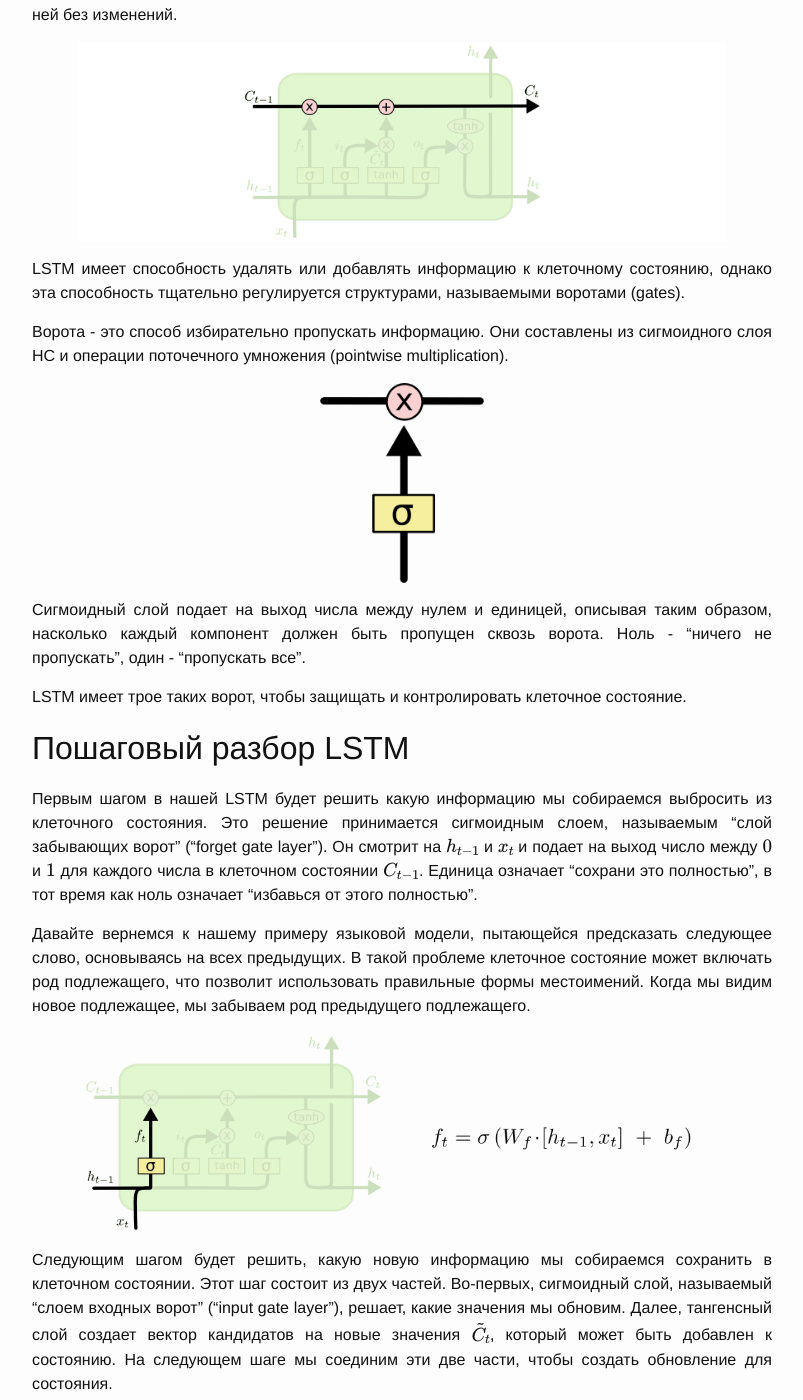
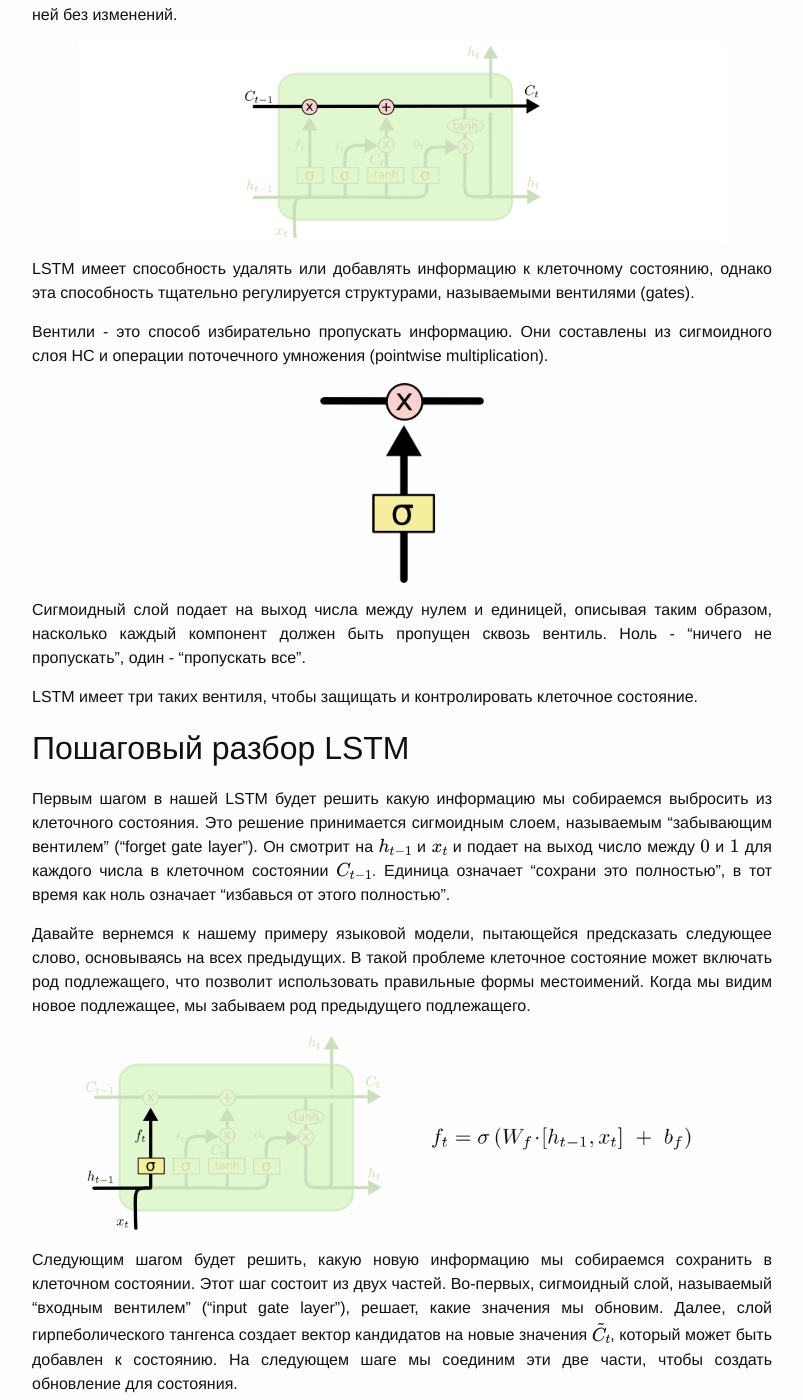
Before and after one commit to alexsosn/alexsosn.github.io, a Jekyll site: the page built from _posts/2015-11-17-LSTM.md, in a window 1280 px wide and 1400 px high, scrolled down 4307 px. Shown: the whole window, without its empty margins (238-1041 px from the left). Built offline with Jekyll 4.4.1, drawn with Linux system fonts in a browser that asks for light colours; formulas are drawn with MathJax 3; some of the changed text lies outside the part shown.

Commit message:
LSTM article translation updated.

```diff
--- a/_posts/2015-11-17-LSTM.md
+++ b/_posts/2015-11-17-LSTM.md
@@ -58,7 +58,7 @@ comments: true
 
 LSTM специально спроектированы таким образом, чтобы избежать проблемы долгосрочных зависимостей. Запоминать информацию на длительный период времени - это практически их поведение по-умолчанию, а не что-то такое, что они только пытаются сделать.
 
-Все рекуррентные нейронные сети имеют форму цепи повторяющих модулей \(repeating module\) нейронной сети. В стандартной РНС эти повторяющие модули будут иметь очень простую структуру, например, всего один тангенсный ($$\tanh$$) слой.
+Все рекуррентные нейронные сети имеют форму цепи повторяющих модулей \(repeating module\) нейронной сети. В стандартной РНС эти повторяющие модули будут иметь очень простую структуру, например, всего один слой гиперболического тангенса ($$\tanh$$).
 
 <center><p><img height="200" src="/images/lstm/LSTM3-SimpleRNN.png"></p></center>
 
@@ -84,25 +84,25 @@ LSTM тоже имеют такую цепную структуру, но пов
 
 <center><p><img height="200" src="/images/lstm/LSTM3-C-line.png"></p></center>
 
-LSTM имеет способность удалять или добавлять информацию к клеточному состоянию, однако эта способность тщательно регулируется структурами, называемыми воротами \(gates\).
+LSTM имеет способность удалять или добавлять информацию к клеточному состоянию, однако эта способность тщательно регулируется структурами, называемыми вентилями \(gates\).
 
-Ворота - это способ избирательно пропускать информацию. Они составлены из сигмоидного слоя НС и операции поточечного умножения (pointwise multiplication).
+Вентили - это способ избирательно пропускать информацию. Они составлены из сигмоидного слоя НС и операции поточечного умножения (pointwise multiplication).
 
 <center><p><img height="200" src="/images/lstm/LSTM3-gate.png"></p></center>
 
-Сигмоидный слой подает на выход числа между нулем и единицей, описывая таким образом, насколько каждый компонент должен быть пропущен сквозь ворота. Ноль - "ничего не пропускать", один - "пропускать все".
+Сигмоидный слой подает на выход числа между нулем и единицей, описывая таким образом, насколько каждый компонент должен быть пропущен сквозь вентиль. Ноль - "ничего не пропускать", один - "пропускать все".
 
-LSTM имеет трое таких ворот, чтобы защищать и контролировать клеточное состояние.
+LSTM имеет три таких вентиля, чтобы защищать и контролировать клеточное состояние.
 
 ## Пошаговый разбор LSTM
 
-Первым шагом в нашей LSTM будет решить какую информацию мы собираемся выбросить из клеточного состояния. Это решение принимается сигмоидным слоем, называемым "слой забывающих ворот" \(“forget gate layer”\). Он смотрит на $$h_{t-1}$$ и $$x_t$$ и подает на выход число между $$0$$ и $$1$$ для каждого числа в клеточном состоянии $$C_{t-1}$$. Единица означает "сохрани это полностью", в тот время как ноль означает "избавься от этого полностью".
+Первым шагом в нашей LSTM будет решить какую информацию мы собираемся выбросить из клеточного состояния. Это решение принимается сигмоидным слоем, называемым "забывающим вентилем" \(“forget gate layer”\). Он смотрит на $$h_{t-1}$$ и $$x_t$$ и подает на выход число между $$0$$ и $$1$$ для каждого числа в клеточном состоянии $$C_{t-1}$$. Единица означает "сохрани это полностью", в тот время как ноль означает "избавься от этого полностью".
 
 Давайте вернемся к нашему примеру языковой модели, пытающейся предсказать следующее слово, основываясь на всех предыдущих. В такой проблеме клеточное состояние может включать род подлежащего, что позволит использовать правильные формы местоимений. Когда мы видим новое подлежащее, мы забываем род предыдущего подлежащего.
 
 <center><p><img height="200" src="/images/lstm/LSTM3-focus-f.png"></p></center>
 
-Следующим шагом будет решить, какую новую информацию мы собираемся сохранить в клеточном состоянии. Этот шаг состоит из двух частей. Во-первых, сигмоидный слой, называемый "слоем входных ворот" \("input gate layer"\), решает, какие значения мы обновим. Далее, тангенсный слой создает вектор кандидатов на новые значения $$\tilde{C}_t$$, который может быть добавлен к состоянию. На следующем шаге мы соединим эти две части, чтобы создать обновление для состояния.
+Следующим шагом будет решить, какую новую информацию мы собираемся сохранить в клеточном состоянии. Этот шаг состоит из двух частей. Во-первых, сигмоидный слой, называемый "входным вентилем" \("input gate layer"\), решает, какие значения мы обновим. Далее, слой гирпеболического тангенса создает вектор кандидатов на новые значения $$\tilde{C}_t$$, который может быть добавлен к состоянию. На следующем шаге мы соединим эти две части, чтобы создать обновление для состояния.
 
 В примере с нашей языковой моделью мы бы хотели добавить род нового подлежащего к клеточному состоянию, чтобы заменить род старого, которое мы должны забыть.
 
@@ -115,7 +115,7 @@ LSTM имеет трое таких ворот, чтобы защищать и
 
 <center><p><img height="200" src="/images/lstm/LSTM3-focus-C.png"></p></center>
 
-Наконец, нам нужно решить, какой результат мы собираемся подать на выход. Этот результат будет основан на нашем клеточном состоянии, но будет его отфильтрованной версией. Сначала мы запускаем сигмоидный слой, который решает, какие части клеточного состояния мы собираемся отправить на выход. Затем мы пропускаем клеточное состояние сквозь тангенс ($$\tanh$$) (чтобы уместить значения в промежуток от $$-1$$ до $$1$$) и умножаем его на выход сигмоидных ворот, так что мы отправляем на выход только те части, которые мы решили.
+Наконец, нам нужно решить, какой результат мы собираемся подать на выход. Этот результат будет основан на нашем клеточном состоянии, но будет его отфильтрованной версией. Сначала мы запускаем сигмоидный слой, который решает, какие части клеточного состояния мы собираемся отправить на выход. Затем мы пропускаем клеточное состояние сквозь гиперболический тангенс ($$\tanh$$) (чтобы уместить значения в промежуток от $$-1$$ до $$1$$) и умножаем его на выход сигмоидного вентиля, так что мы отправляем на выход только те части, которые мы хотим.
 
 В примере с языковой моделью, если она только что видела подлежащее, она могла бы подать на выход информацию, относящуюся к глаголу (в случае, если следующее слово именно глагол). К примеру, она, возможно, подаст на выход число подлежащего (единственное или множественное). Таким образом, мы будем знать, какая форма глагола должна быть подставлена (если конечно дальше идет именно глагол).
 
@@ -125,21 +125,21 @@ LSTM имеет трое таких ворот, чтобы защищать и
 
 До сего момента я описывал достаточно обычную LSTM. Но не все LSTM именно такие, как описано выше. На самом деле, похоже, почти каждая публикация, включающая LSTM использует немного другую версию. Отличия невелики, однако некоторые из них стоит упомянуть.
 
-Один из популярных вариантов LSTM, предложенный [Герсом и Шмидгубером \(Gers & Schmidhuber\) в 2000](ftp://ftp.idsia.ch/pub/juergen/TimeCount-IJCNN2000.pdf) добавляет "глазковые соединения" \("peephole connections"\). Это значит, что мы позволяем слоям ворот смотреть на клеточное состояние.
+Один из популярных вариантов LSTM, предложенный [Герсом и Шмидгубером \(Gers & Schmidhuber\) в 2000](ftp://ftp.idsia.ch/pub/juergen/TimeCount-IJCNN2000.pdf) добавляет "глазковые соединения" \("peephole connections"\). Это значит, что мы позволяем вентилям "подглядывать" за клеточным состоянием.
 
 <center><p><img height="200" src="/images/lstm/LSTM3-var-peepholes.png"></p></center>
 
-Диаграмма выше добавляет глазки (смотровые отверстия) для всех ворот, но во многих публикациях вы встретите лишь некоторые из них, но не все сразу.
+Диаграмма выше добавляет глазки (смотровые отверстия) для всех вентилей, но во многих публикациях вы встретите лишь некоторые из них, а не все сразу.
 
-Другая вариация - использование спаренных забывающих и входных ворот. Вместо того, чтобы независимо решать что забыть и куда мы должны добавить новую информацию, мы принимаем эти решения одновременно. Мы забываем что-то только в том случае, когда мы получаем что-то другое на это место. Мы получаем на вход новые значения только когда забываем что-то старое.
+Другая вариация - использование спаренных забывающих и входных вентилей. Вместо того, чтобы независимо решать что забыть и куда мы должны добавить новую информацию, мы принимаем эти решения одновременно. Мы забываем что-то только в том случае, когда мы получаем что-то другое на это место. Мы получаем на вход новые значения только когда забываем что-то старое.
 
 <center><p><img height="200" src="/images/lstm/LSTM3-var-tied.png"></p></center>
 
-Немного более драматической вариацией LSTM является воротная рекуррентная единица (Gated Recurrent Unit) или GRU, предложенная [Чо \(Cho\) и др в 2014](http://arxiv.org/pdf/1406.1078v3.pdf). Она совмещает забывающие и входные ворота в одни "обновляющие ворота" \("update gate"\). Она также сливает клеточное состояние со скрытым слоем и вносит некоторые другие изменения. Модель, получающаяся в результате, проще, чем обычная модель LSTM и она набирает популярность.
+Несколько более существенно отличается от LSTM вентильная рекуррентная единица (Gated Recurrent Unit) или GRU, предложенная [Чо \(Cho\) и др в 2014](http://arxiv.org/pdf/1406.1078v3.pdf). Она совмещает забывающие и входные вентили в один "обновляющий вентиль" \("update gate"\). Она также сливает клеточное состояние со скрытым слоем и вносит некоторые другие изменения. Модель, получающаяся в результате, проще, чем обычная модель LSTM и она набирает популярность.
 
 <center><p><img height="200" src="/images/lstm/LSTM3-var-GRU.png"></p></center>
 
-Это только некоторые из наиболее заметных вариантов LSTM. Есть множество других, например глубинно-воротные РНС \(Depth Gated RNNs\) [Яо \(Yao\) и др. \(2015\)](http://arxiv.org/pdf/1508.03790v2.pdf). Существует и совершенно другой подход к изучению долговременных зависимостей, например часовые РНС \(Clockwork RNNs\) [Коутника \(Koutnik\) и др. (2014)](http://arxiv.org/pdf/1402.3511v1.pdf).
+Это только некоторые из наиболее заметных вариантов LSTM. Есть множество других, например глубинно-вентильные РНС \(Depth Gated RNNs\) [Яо \(Yao\) и др. \(2015\)](http://arxiv.org/pdf/1508.03790v2.pdf). Существует и совершенно другой подход к изучению долговременных зависимостей, например часовые РНС \(Clockwork RNNs\) [Коутника \(Koutnik\) и др. (2014)](http://arxiv.org/pdf/1402.3511v1.pdf).
 
 Какой из этих вариантов лучший? Имеют ли эти различия какое-то значение? [Грефф \(Greff\) и др. \(2015\)](http://arxiv.org/pdf/1503.04069.pdf) сделали замечательное сравнение популярных вариантов и обнаружили, что они все примерно одинаковы. [Джозефович \(Jozefowicz\) и др. (2015)](http://jmlr.org/proceedings/papers/v37/jozefowicz15.pdf) протестировали более тысячи архитектур РНС и обнаружили, что некоторые из них работают лучше, чем LSTM на определенных задачах.
 
```
